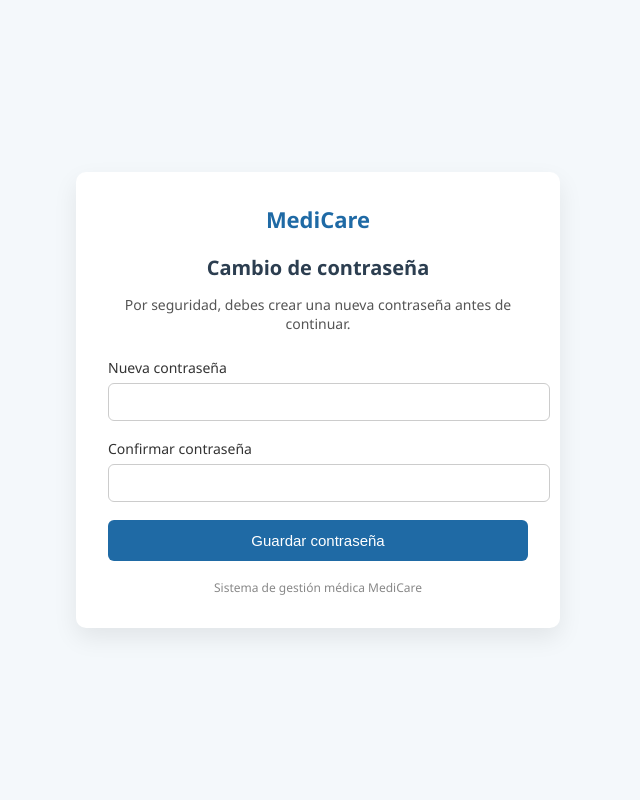
After one commit to Paudanie/Gestor-citas-medicas-, a Django app: page /cambiar_password/ in a window 1280 px wide. The commit adds this page. Shown: the whole page, without its empty margins (322-962 px from the left). Run offline with Django 3.2, Linux system fonts and the light colour scheme; the visitor is signed in with stand-in values (Sample User, id 1).

Commit message:
Contraseña por defecto, incluso para quienes no crean cuenta al reservar cita. Ahora, al editar cita, la lista de doctores despliega los Nombres, no rut. Eso echó a perder la lista de doctores en Reserva.

```diff
--- a/SISTEMA/SISTEMA/settings.py
+++ b/SISTEMA/SISTEMA/settings.py
@@ -49,6 +49,7 @@ MIDDLEWARE = [
     'django.contrib.auth.middleware.AuthenticationMiddleware',
     'django.contrib.messages.middleware.MessageMiddleware',
     'django.middleware.clickjacking.XFrameOptionsMiddleware',
+    'gestor.middleware.ForzarCambioPasswordMiddleware',
 ]
 
 ROOT_URLCONF = 'SISTEMA.urls'
--- /dev/null
+++ b/SISTEMA/gestor/templates/cambiar_password.html
@@ -0,0 +1,130 @@
+<!DOCTYPE html>
+<html lang="es">
+<head>
+    <meta charset="UTF-8">
+    <title>Cambiar contraseña | MediCare</title>
+    <meta name="viewport" content="width=device-width, initial-scale=1.0">
+
+    <style>
+        body {
+            margin: 0;
+            font-family: "Segoe UI", Roboto, Arial, sans-serif;
+            background-color: #f4f8fb;
+            display: flex;
+            justify-content: center;
+            align-items: center;
+            height: 100vh;
+        }
+
+        .card {
+            background: #ffffff;
+            width: 100%;
+            max-width: 420px;
+            padding: 32px;
+            border-radius: 10px;
+            box-shadow: 0 10px 25px rgba(0,0,0,0.08);
+        }
+
+        .logo {
+            text-align: center;
+            margin-bottom: 20px;
+            color: #1f6aa5;
+            font-size: 22px;
+            font-weight: 700;
+        }
+
+        h1 {
+            font-size: 20px;
+            margin-bottom: 10px;
+            text-align: center;
+            color: #2c3e50;
+        }
+
+        p {
+            font-size: 14px;
+            color: #555;
+            text-align: center;
+            margin-bottom: 25px;
+        }
+
+        label {
+            display: block;
+            font-size: 14px;
+            margin-bottom: 6px;
+            color: #333;
+        }
+
+        input[type="password"] {
+            width: 100%;
+            padding: 10px;
+            margin-bottom: 18px;
+            border-radius: 6px;
+            border: 1px solid #ccc;
+            font-size: 14px;
+        }
+
+        button {
+            width: 100%;
+            padding: 12px;
+            background-color: #1f6aa5;
+            border: none;
+            color: #fff;
+            font-size: 15px;
+            border-radius: 6px;
+            cursor: pointer;
+        }
+
+        button:hover {
+            background-color: #185a8d;
+        }
+
+        .error {
+            background-color: #fdecea;
+            color: #a94442;
+            padding: 10px;
+            border-radius: 6px;
+            margin-bottom: 15px;
+            font-size: 14px;
+            text-align: center;
+        }
+
+        .footer {
+            text-align: center;
+            margin-top: 18px;
+            font-size: 12px;
+            color: #888;
+        }
+    </style>
+</head>
+
+<body>
+    <div class="card">
+        <div class="logo">MediCare</div>
+
+        <h1>Cambio de contraseña</h1>
+        <p>
+            Por seguridad, debes crear una nueva contraseña antes de continuar.
+        </p>
+
+        {% if error %}
+            <div class="error">{{ error }}</div>
+        {% endif %}
+
+        <form method="post">
+            {% csrf_token %}
+
+            <label for="password1">Nueva contraseña</label>
+            <input type="password" name="password1" id="password1" required>
+
+            <label for="password2">Confirmar contraseña</label>
+            <input type="password" name="password2" id="password2" required>
+
+            <button type="submit">Guardar contraseña</button>
+        </form>
+
+        <div class="footer">
+            Sistema de gestión médica MediCare
+        </div>
+    </div>
+</body>
+</html>
--- a/SISTEMA/gestor/templates/gestor/login.html
+++ b/SISTEMA/gestor/templates/gestor/login.html
@@ -51,7 +51,7 @@
 
                     <div>
                         <label for="rut" class="block text-sm font-medium text-gray-700 mb-2">
-                            Usuario o Email
+                            RUT
                         </label>
                         <div class="relative">
                             <div class="absolute inset-y-0 left-0 pl-3 flex items-center pointer-events-none">
@@ -67,7 +67,7 @@
                                 type="text"
                                 required
                                 class="block w-full pl-10 pr-3 py-3 border border-gray-300 rounded-lg focus:ring-2 focus:ring-medical-primary focus:border-transparent transition-colors"
-                                placeholder="usuario@medicare.com"
+                                placeholder="11.222.333-4"
                             >
                         </div>
                     </div>
@@ -139,6 +139,7 @@
                 </form>
 
                 <!-- Demo Credentials -->
+                <!--
                 <div class="mt-6 p-4 bg-blue-50 rounded-lg border border-blue-200">
                     <h4 class="text-sm font-medium text-blue-900 mb-2">Credenciales de Demostración:</h4>
                     <div class="text-xs text-blue-700 space-y-1">
@@ -146,6 +147,7 @@
                         <p><strong>Usuario:</strong> paciente@medicare.com / demo123</p>
                     </div>
                 </div>
+                -->
             </div>
 
             <!-- Footer -->
--- a/SISTEMA/gestor/urls.py
+++ b/SISTEMA/gestor/urls.py
@@ -9,6 +9,7 @@ urlpatterns = [
     # --- PÁGINAS PRINCIPALES ---
     path('', views.inicio, name='inicio'),
     path('login/', views.login_view, name='login'),
+    path('cambiar_password/', views.cambiar_password, name='cambiar_password'),
     path('reservas/', views.reservas, name='reservas'),
     path('datos_personales/', views.datos_personales, name='datos_personales'),
     path('portal_pacientes/', views.portal_pacientes, name='portal_pacientes'),
@@ -19,25 +20,23 @@ urlpatterns = [
 
 
     path('test/', views.test, name='test'),
-    #path('portal_pacientes', views.portalPacientes, name='citas'),
 
     # ======================================================
+    # ==================== USUARIOS ========================
+    # ======================================================
+    path('lista_doctores/', views.lista_doctores, name='lista_doctores'),
+
+
     # =================== PACIENTES ========================
-    # ======================================================
-    #path('pacientes/', views.listar_pacientes, name='listar_pacientes'),
     path('pacientes/crear/', views.crear_paciente, name='crear_paciente'),
     path('pacientes/editar/<int:id>/', views.editar_paciente, name='editar_paciente'),
     path('pacientes/eliminar/<int:id>/', views.eliminar_paciente, name='eliminar_paciente'),
 
-    # ======================================================
     # =================== DOCTORES =========================
-    # ======================================================
-    #path('doctores/', views.listar_doctores, name='listar_doctores'),
     path('doctores/crear/', views.crear_doctor, name='crear_doctor'),
     path('doctores/editar/<int:id>/', views.editar_doctor, name='editar_doctor'),
     path('doctores/eliminar/<int:id>/', views.eliminar_doctor, name='eliminar_doctor'),
     path('lista_pacientes/', views.lista_pacientes, name='lista_pacientes'),
-    path('lista_doctores/', views.lista_doctores, name='lista_doctores'),
 
     # ======================================================
     # =================== CITAS MÉDICAS ====================
@@ -58,7 +57,8 @@ urlpatterns = [
     path("cita/<str:id_cita>/editar/", views.editar_cita, name="editar_cita"),
     path("cita/<str:id_cita>/eliminar/", views.eliminar_cita, name="eliminar_cita"),
 
-
+    # ================= SOLICITUDES ========================
+    path('solicitudes/', views.listar_solicitudes, name='listar_solicitudes'),
 
     # ======================================================
     # =================== RECETAS ==========================
@@ -67,8 +67,5 @@ urlpatterns = [
     path('recetas/crear/', views.crear_receta, name='crear_receta'),
     path('recetas/editar/<int:id>/', views.editar_receta, name='editar_receta'),
     path('recetas/eliminar/<int:id>/', views.eliminar_receta, name='eliminar_receta'),
-    # ======================================================
-    # ================= SOLICITUDES ========================
-    # ======================================================
-    path('solicitudes/', views.listar_solicitudes, name='listar_solicitudes'),
+
 ]
--- a/SISTEMA/gestor/views.py
+++ b/SISTEMA/gestor/views.py
@@ -1,6 +1,20 @@
 from django.core.mail import send_mail
 from django.conf import settings
 from django.core.exceptions import ValidationError
+from django.shortcuts import render, redirect, get_object_or_404
+from django.contrib.auth.decorators import login_required
+from django.contrib.auth import authenticate, login as auth_login, logout
+from django.contrib import messages
+from django.contrib.auth.models import Group
+from django.http import JsonResponse, HttpResponse
+from django.views.decorators.csrf import csrf_exempt
+from datetime import datetime
+from .models import *
+from .forms import *
+from django.utils.timezone import make_aware
+from datetime import datetime, timedelta
+from django.contrib.auth import update_session_auth_hash
+
 
 
 def crear_notificacion(usuario, mensaje):
@@ -21,24 +35,9 @@ def crear_notificacion(usuario, mensaje):
             print("❌ Error enviando correo:", e)
 
 
-
-from django.shortcuts import render, redirect, get_object_or_404
-from django.contrib.auth.decorators import login_required
-from django.contrib.auth import authenticate, login as auth_login, logout
-from django.contrib import messages
-from django.contrib.auth.models import Group
-from django.http import JsonResponse, HttpResponse
-from django.views.decorators.csrf import csrf_exempt
-from datetime import datetime
-from .models import *
-from .forms import *
-from django.utils.timezone import make_aware
-from datetime import datetime, timedelta
-
-
-
-
-# --- PÁGINAS PRINCIPALES ---
+# ======================================================
+# ================= PÁGINAS PRINCIPALES ================
+# ======================================================
 def inicio(request):
     doctores = Usuario.objects.all()
     print("Función inicio-llamar doctores, llamada exitosamente.")
@@ -48,6 +47,8 @@ def logout_view(request):
     logout(request)
     messages.success(request, "Cierre de sesión exitoso.")
     return redirect('inicio')
+# Permite logout por GET
+LOGOUT_REDIRECT_URL = 'inicio'  # o 'inicio' si tienes nombre de URL
 
 def test(request):
     doctores = Usuario.objects.all()
@@ -57,13 +58,6 @@ def test(request):
 def datos_personales(request):
     usuarios = Usuario.objects.all()
     return render(request, 'gestor/datos_personales.html', {'usuarios':usuarios})
-
-
-
-
-# Permite logout por GET
-LOGOUT_REDIRECT_URL = 'inicio'  # o 'inicio' si tienes nombre de URL
-
 
 def login_view(request):
     if request.method == 'POST':
@@ -94,12 +88,6 @@ def login_view(request):
 def reservas(request):
     citas = CitaMedica.objects.all()
     return render(request, 'gestor/reservar-cita.html', {'citas': citas})
-
-
-'''def portal_pacientes(request):
-    citas = CitaMedica.objects.all()
-    return render(request,'gestor/portal_pacientes.html', {'citas': citas})
-'''
 
 def portal_pacientes(request):
 
@@ -136,13 +124,13 @@ def portal_pacientes(request):
         "modo": "sin_autenticacion"
     })
 
-
 @login_required
 def portal_doctores(request):
     doctores = Usuario.objects.all()
     citas = CitaMedica.objects.all()
     return render(request, 'gestor/portal_doctores.html', {'doctores': doctores, 'citas': citas})
 
+@login_required
 def lista_pacientes(request):
     usuarios = Usuario.objects.all()
     return render(request, 'gestor/lista_pacientes.html', {'usuarios':usuarios})
@@ -152,7 +140,13 @@ def lista_doctores(request):
     return render(request, 'gestor/lista_doctores.html', {'usuarios':usuarios})
 
 
-# --- REGISTRO DE USUARIOS ---
+
+
+
+
+# ======================================================
+# =================== CRUD USUARIOS ====================
+# ======================================================
 def registro_usuario(request):
     if request.method == 'POST':
         form = RegistroForm(request.POST)
@@ -170,9 +164,6 @@ def registro_usuario(request):
         form = RegistroForm()
     return render(request, 'gestor/registro.html', {'form': form})
 
-
-
-
 @login_required
 def editar_perfil(request):
     usuario = request.user
@@ -187,6 +178,28 @@ def editar_perfil(request):
         form = UsuarioUpdateForm(instance=usuario)
 
     return render(request, "gestor/editar_perfil.html", {"form": form})
+
+@login_required
+def cambiar_password(request):
+    if request.method == 'POST':
+        p1 = request.POST['password1']
+        p2 = request.POST['password2']
+
+        if p1 != p2:
+            return render(request, 'cambiar_password.html', {
+                'error': 'Las contraseñas no coinciden'
+            })
+
+        request.user.set_password(p1)
+        request.user.debe_cambiar_password = False
+        request.user.save()
+
+        update_session_auth_hash(request, request.user)
+        return redirect('portal_pacientes')
+
+    return render(request, 'cambiar_password.html')
+
+
 
 
 
@@ -232,10 +245,7 @@ def eliminar_paciente(request, id):
         return redirect('listar_pacientes')
     return render(request, 'gestor/paciente_confirm_delete.html', {'paciente': paciente})
 
-
-# ======================================================
 # =================== CRUD DOCTORES ====================
-# ======================================================
 #@login_required
 def listar_doctores(request):
     doctores = Usuario.objects.all()
@@ -276,10 +286,16 @@ def eliminar_doctor(request, id):
     return render(request, 'gestor/doctor_confirm_delete.html', {'doctor': doctor})
 
 
+
+
+
+
+
+
+
 # ======================================================
 # =================== CRUD CITAS =======================
 # ======================================================
-#@login_required
 def listar_citas(request):
     print("Función listar_citas llamada exitosamente.")
     citas = CitaMedica.objects.all()
@@ -301,7 +317,6 @@ def crear_cita(request):
     else:
         form = CitaMedicaForm()
     return render(request, 'gestor/cita_form.html', {'form': form})
-
 
 @login_required
 def editar_cita(request, id_cita):
@@ -334,8 +349,6 @@ def editar_cita(request, id_cita):
 
     return render(request, "gestor/editar_cita.html", {"form": form, "cita": cita})
 
-
-
 @login_required
 def eliminar_cita(request, id_cita):
     cita = get_object_or_404(CitaMedica, id_cita=id_cita)
@@ -348,7 +361,6 @@ def eliminar_cita(request, id_cita):
 
     messages.success(request, "La cita fue eliminada correctamente.")
     return redirect('portal_pacientes')
-
 
 def guardar_solicitud_cita(request):
     if request.method == "POST":
@@ -370,29 +382,6 @@ def guardar_solicitud_cita(request):
 
     return JsonResponse({"success": False, "message": "Método no permitido."})
 
-
-
-'''
-def confirmar_cita(request, cita_id):
-    cita = get_object_or_404(CitaMedica, id_cita=cita_id)
-
-    if request.user != cita.doctor:
-        return JsonResponse({"error": "No autorizado"}, status=403)
-
-    fecha_hora = cita.fecha_hora
-
-    # Validación principal
-    if not doctor_disponible(cita.doctor, fecha_hora):
-        return JsonResponse({
-            "ok": False,
-            "message": "No puedes confirmar esta cita: está fuera de horario o se cruza con otra."
-        })
-
-    cita.estado = "confirmada"
-    cita.save()
-
-    return JsonResponse({"ok": True, "message": "Cita confirmada exitosamente."})
-'''
 @login_required
 def confirmar_cita(request, cita_id):
     if request.method != "POST":
@@ -407,7 +396,6 @@ def confirmar_cita(request, cita_id):
     cita.save()
 
     return JsonResponse({"message": "Cita confirmada correctamente"})
-
 
 @login_required
 def finalizar_cita(request, cita_id):
@@ -424,8 +412,6 @@ def finalizar_cita(request, cita_id):
 
     return JsonResponse({"message": "Cita finalizada correctamente"})
 
-
-
 @login_required
 def cancelar_cita(request, id_cita):
     cita = get_object_or_404(CitaMedica, id_cita=id_cita)
@@ -439,9 +425,6 @@ def cancelar_cita(request, id_cita):
 
     messages.success(request, "La cita fue cancelada correctamente.")
     return redirect('portal_pacientes')
-
-
-
 
 def crear_reserva(request):
 
@@ -483,28 +466,43 @@ def crear_reserva(request):
             }
         )
 
+        if created:
+            # Como no quiere CREAR CUENTA, le creamos una contraseña temporal (el rut sin puntos ni guiones)
+            rut_limpio = rut.replace('.', '').replace('-', '')
+            paciente.set_password(rut_limpio)
+            paciente.debe_cambiar_password = True
+            paciente.save()
+
+
     # ============================================
     # 3. DATOS DE LA CITA
     # ============================================
     especialidad = request.POST.get('especialidad')
-    doctor_rut = request.POST.get('doctor')
+    doctor_id = request.POST.get('doctor')
     fecha = request.POST.get('fecha')
     hora = request.POST.get('hora')
     notas = request.POST.get('notas')
 
     # ============================================
-    # 4. OBTENER DOCTOR (Usuario del grupo Doctores)
+    # 4. OBTENER DOCTOR SELECCIONADO
     # ============================================
-    if doctor_rut:
-        doctor = Usuario.objects.filter(
-            rut=doctor_rut,
-            groups__name='Doctores'
-        ).first()
-    else:
-        doctor = Usuario.objects.filter(groups__name='Doctores').first()
+    if not doctor_id:
+        print("NOT DOCTOR_RUT")
+        return JsonResponse({"success": False, "message": "Debe seleccionar un doctor."})
+
+    doctor = Usuario.objects.filter(
+        id=doctor_id
+    ).exclude(
+        especialidad__isnull=True
+    ).exclude(
+        especialidad=''
+    ).first()
+    print(f"Doctor: {doctor}")
 
     if not doctor:
+        print("NOT DOCTORCITO")
         return JsonResponse({"success": False, "message": "No hay doctores disponibles."})
+
 
     # ============================================
     # 5. CONVERTIR fecha + hora A DATETIME REAL
@@ -576,8 +574,9 @@ def eliminar_receta(request, id):
 
 
 
-# SOLICITUDES de citas médicas
-
+# ======================================================
+# ================ SOLICITUDES de citas ================
+# ======================================================
 def listar_solicitudes(request):
     print("Función listar_solicitudes llamada exitosamente.")
     solicitudes = SolicitudCita.objects.all()
```
Also changed, not shown: SISTEMA/gestor/forms.py (+17 -0 lines), SISTEMA/gestor/middleware.py (added, +17 -0 lines), SISTEMA/gestor/models.py (+8 -5 lines), SISTEMA/gestor/templates/base.html (+3 -37 lines), SISTEMA/gestor/templates/gestor/editar_cita.html (+6 -5 lines), SISTEMA/gestor/migrations/0003_usuario_debe_cambiar_password.py (added).
